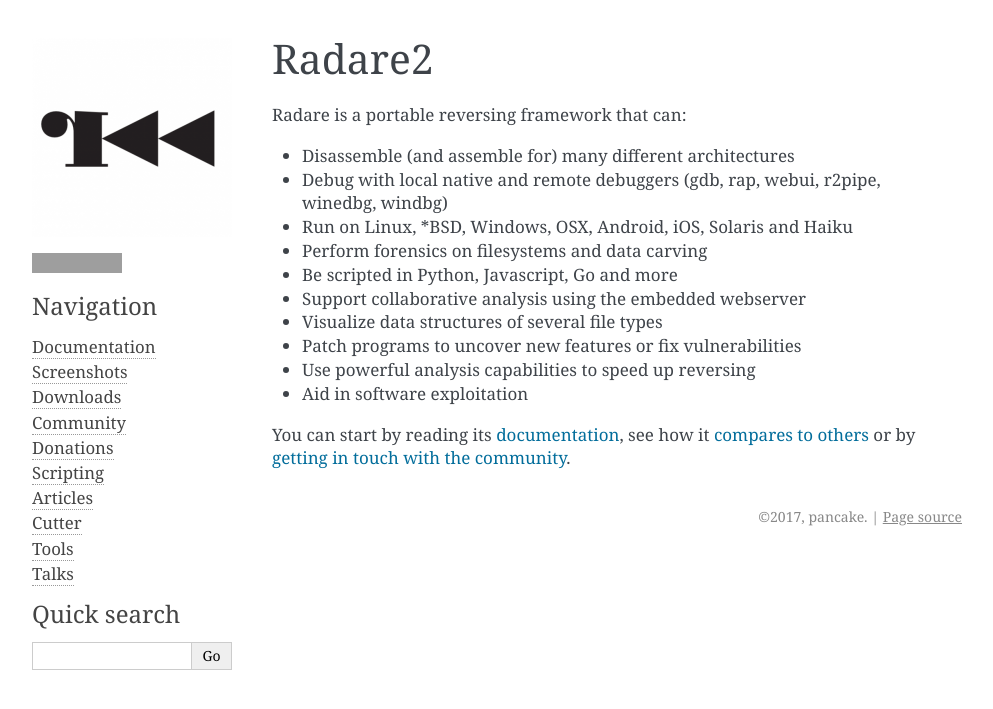
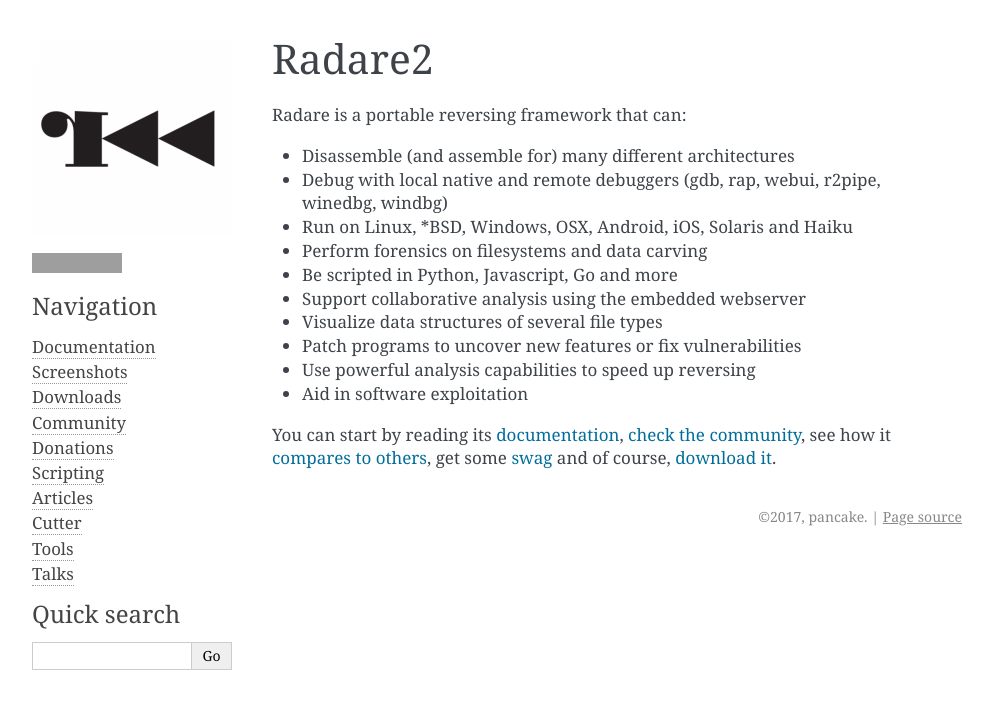
Before and after one commit to radareorg/radareorg, a Sphinx documentation site: the page built from source/index.rst, in a window 1280 px wide. Shown: the top 709 px of the page, without its empty margins (148-1141 px from the left). Built offline with Sphinx 7.4.7, drawn with Linux system fonts in a browser that asks for light colours; grey boxes are pictures that could not be loaded.

Commit message:
Please the pancake

```diff
--- a/source/index.rst
+++ b/source/index.rst
@@ -32,5 +32,7 @@
 - Aid in software exploitation
 
 You can start by reading its :ref:`documentation <documentation>`,
-see how it :ref:`compares to others <comparison>`
-or by :ref:`getting in touch with the community <community>`.
+:ref:`check the community <community>`,
+see how it :ref:`compares to others <comparison>`,
+get some :ref:`swag <donations>` and of course,
+:ref:`download it <downloads>`.
```
